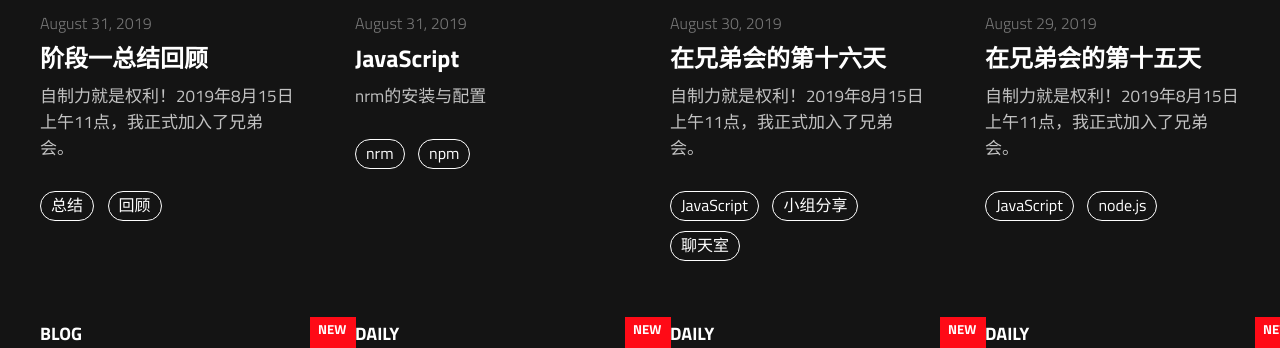
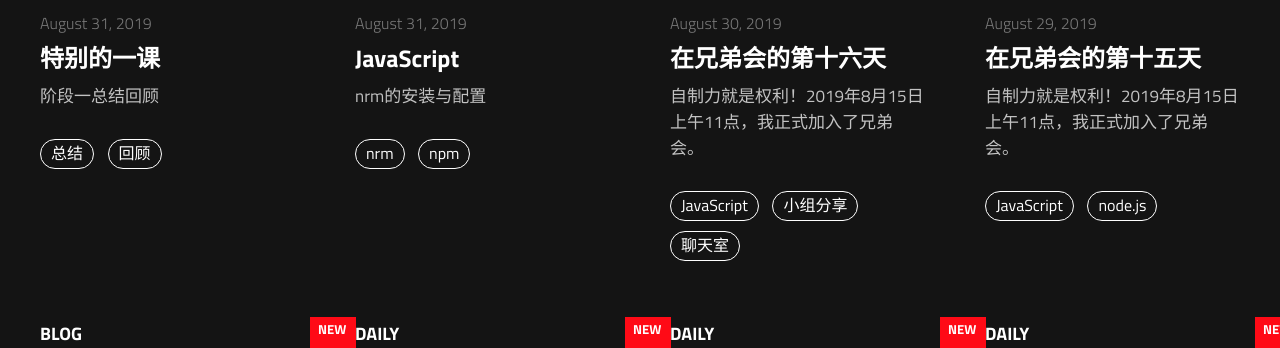
Before and after one commit to caoyang7/caoyang.github.io, a Jekyll site: the page built from index.html, in a window 1280 px wide and 900 px high, cut to the strip 283-631 px from the top of the window. Built offline with Jekyll 4.4.1, drawn with Linux system fonts in a browser that asks for light colours; the list of posts is cut into pages by our own code; comment, search, counter and statistics services are not loaded.

Commit message:
总结回顾

```diff
--- a/_posts/2019-08-31-record.md
+++ b/_posts/2019-08-31-record.md
@@ -1,6 +1,6 @@
 ---
 layout: post
-title: "阶段一总结回顾"
+title: "特别的一课"
 date: 2019-8-31 22:26:40
 image: 'https://res.cloudinary.com/dm7h7e8xj/image/upload/c_fill,h_399,w_760/v1501268554/sunrise_ttb9nk.jpg'
 description: 相信你能做好，你就能做好！
@@ -8,7 +8,7 @@ category: 'daily'
 tags:
 - 总结
 - 回顾
-introduction: 自制力就是权利！2019年8月15日上午11点，我正式加入了兄弟会。
+introduction: 阶段一总结回顾
 ---
 
 
```
